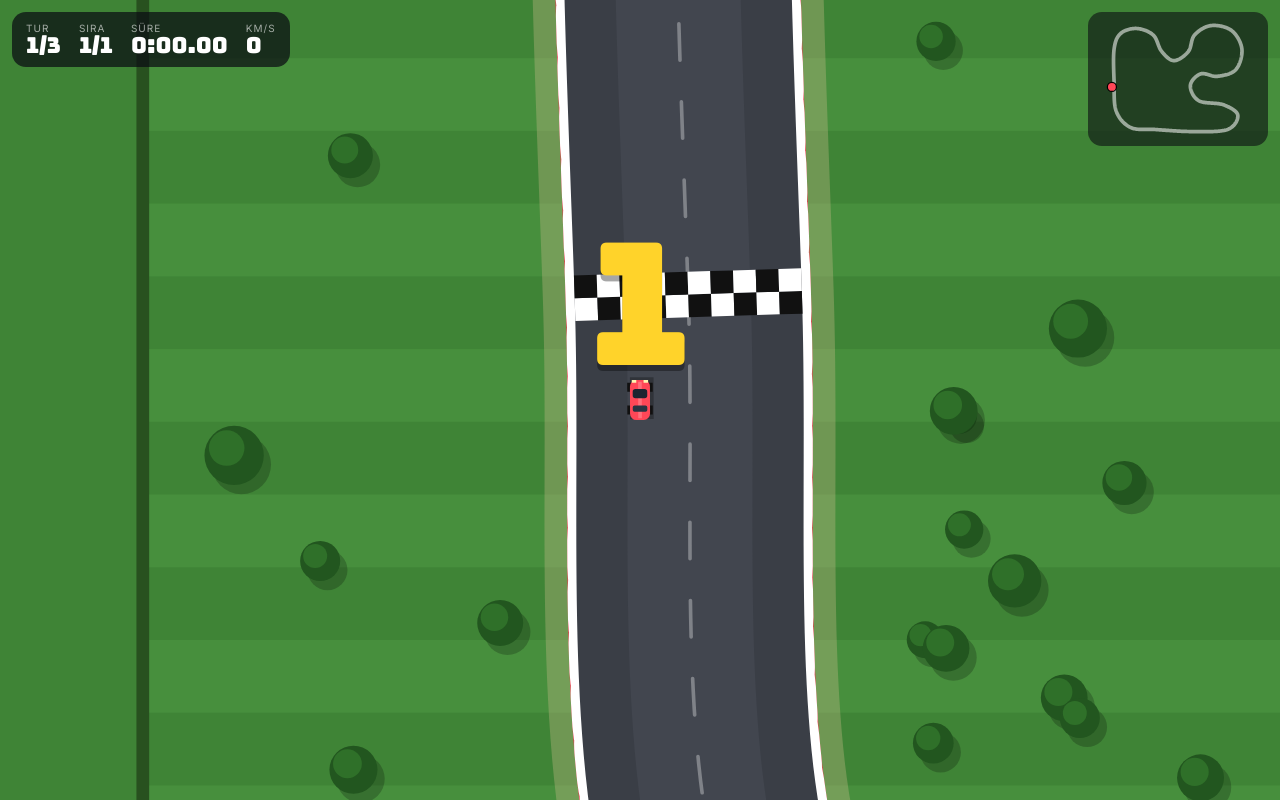
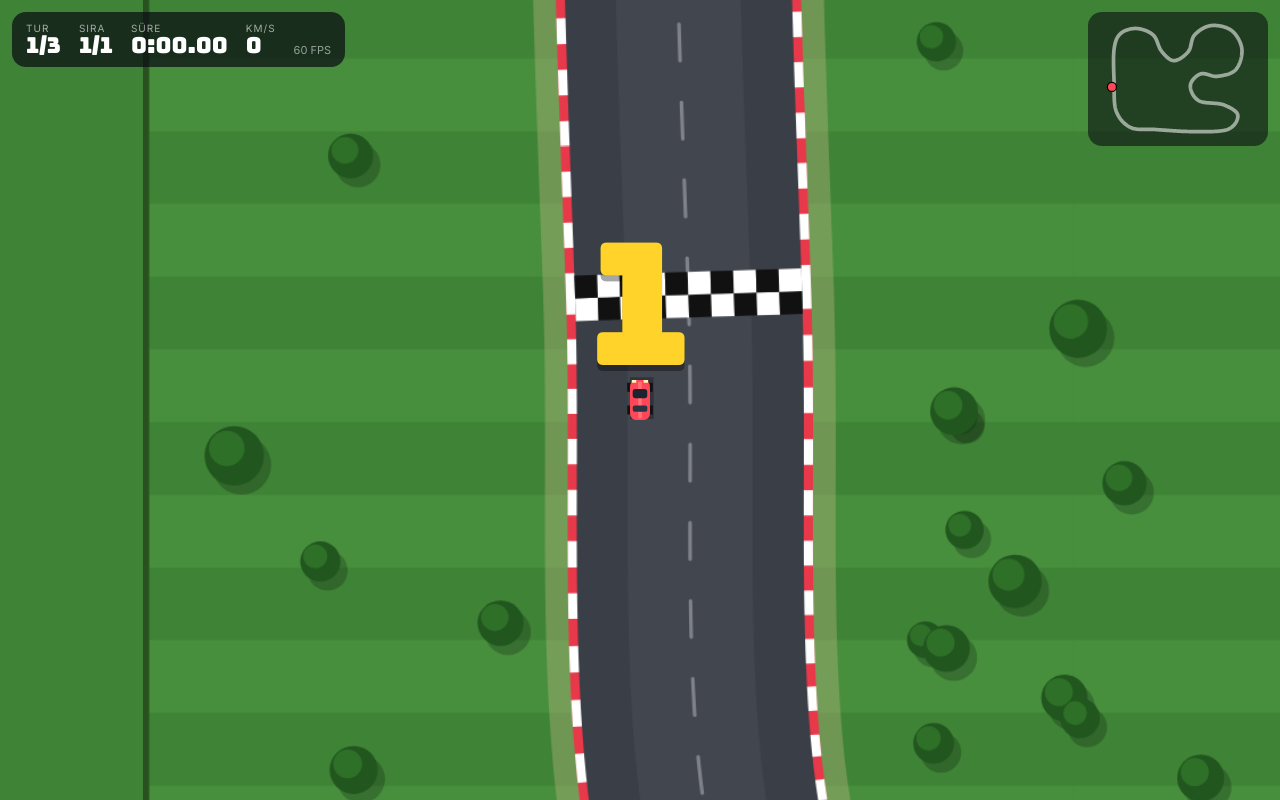
Before and after one commit to 53mehmetozdemir-maker/turbo-pist, a plain HTML site: page index.html in a window 1280 px wide. Both pictures are taken after a click on the button "Tek Başına Antrenman". Drawn offline with Linux system fonts and the light colour scheme.

Commit message:
Oyundaki kasmayı azalt: ağ senkronu, tahminli rakip hareketi, önbellekli çizim
- Ağ: saniyede 30 güncelleme, sırasız/kayıplı kanal + sıra numarası,
  0.5 sn'de bir tam durum gönderimi, ping ölçümü
- Rakip arabası: son hız ve yöne göre konum tahmini (titreme yok)
- Çizim: sabit pist bir kez parçalara çizilip önbelleğe alınıyor
- Fizik: sabit adımlı güncelleme (düşük FPS'te ağır çekim yok)
- HUD'a FPS / ping göstergesi, bordür çizgileri düzeltildi

Co-Authored-By: Claude Opus 5.5 <noreply@anthropic.com>
Claude-Session: https://claude.ai/code/session_01VTk6rR4npkuS4nXvnJDbGn

```diff
--- a/index.html
+++ b/index.html
@@ -62,6 +62,7 @@ kbd{font:600 12px Inter;background:rgba(255,255,255,.12);border-radius:6px;paddi
     <div><div class="hl">Sıra</div><div class="hv" id="hPos">1/1</div></div>
     <div><div class="hl">Süre</div><div class="hv" id="hTime">0:00.00</div></div>
     <div><div class="hl">km/s</div><div class="hv" id="hSpd">0</div></div>
+    <div style="align-self:flex-end;font-size:11px;opacity:.55;white-space:nowrap" id="hNet"></div>
   </div>
   <canvas id="mini" width="180" height="134"></canvas>
 </div>
@@ -143,6 +144,7 @@ const TP=[]; { const SP=20; let acc=0; TP.push({x:raw[0][0],y:raw[0][1]});
 const N=TP.length;
 const trackPath=new Path2D(); trackPath.moveTo(TP[0].x,TP[0].y); for(const p of TP) trackPath.lineTo(p.x,p.y); trackPath.closePath();
 function nearest(x,y){ let bi=0,bd=1e18; for(let i=0;i<N;i++){ const dx=TP[i].x-x, dy=TP[i].y-y, d=dx*dx+dy*dy; if(d<bd){bd=d;bi=i;} } return {i:bi,d:Math.sqrt(bd)}; }
+function nearestNear(x,y,hint){ let bi=hint,bd=1e18; for(let k=-30;k<=30;k++){ const i=(hint+k+N)%N, dx=TP[i].x-x, dy=TP[i].y-y, d=dx*dx+dy*dy; if(d<bd){bd=d;bi=i;} } const r={i:bi,d:Math.sqrt(bd)}; return r.d>W*1.5 ? nearest(x,y) : r; }
 function tangentAt(i){ const a=TP[(i-1+N)%N], b=TP[(i+1)%N]; return Math.atan2(b.y-a.y,b.x-a.x); }
 
 // scenery
@@ -153,7 +155,7 @@ const tires=[]; for(let i=0;i<N;i+=9){ const a=tangentAt(i), nx=-Math.sin(a), ny
 // ---------- canvas ----------
 const cv=$('c'), ctx=cv.getContext('2d');
 let cw=0,ch=0,dpr=1;
-function resize(){ dpr=Math.min(window.devicePixelRatio||1,2); cw=innerWidth; ch=innerHeight; cv.width=Math.round(cw*dpr); cv.height=Math.round(ch*dpr); }
+function resize(){ dpr=Math.min(window.devicePixelRatio||1,1.5); cw=innerWidth; ch=innerHeight; cv.width=Math.round(cw*dpr); cv.height=Math.round(ch*dpr); }
 addEventListener('resize',resize); resize();
 const mini=$('mini'), mctx=mini.getContext('2d');
 
@@ -203,22 +205,27 @@ function setPres(patch){
   if(net.isHost){ net.map[net.myId]={...net.mine}; net.dirty=true; }
   else merge(net.pending,patch);
 }
+let netTick=0, netSeq=0, lastHostSeq=-1;
 setInterval(()=>{
   if(!net.peer) return;
+  netTick++;
+  const full = netTick%15===0;            // every 0.5 s resend everything (packets may drop)
   if(net.isHost){
-    if(!net.dirty) return; net.dirty=false;
+    if(!net.dirty && !full) return; net.dirty=false;
     rebuildPeers();
-    const msg={t:'m',m:net.map};
+    const msg={t:'m',s:++netSeq,m:net.map};
     for(const c of net.conns.values()) if(c.open) { try{ c.send(msg); }catch(e){} }
-  } else if(net.hostConn && net.hostConn.open && Object.keys(net.pending).length){
-    try{ net.hostConn.send({t:'p',d:net.pending}); }catch(e){} net.pending={};
+  } else if(net.hostConn && net.hostConn.open){
+    if(full){ try{ net.hostConn.send({t:'p',s:++netSeq,d:net.mine}); net.hostConn.send({t:'ping',c:performance.now()}); }catch(e){} net.pending={}; }
+    else if(Object.keys(net.pending).length){ try{ net.hostConn.send({t:'p',s:++netSeq,d:net.pending}); }catch(e){} net.pending={}; }
   }
-},50);
+},33);
 
 function hostSetup(c){
   if(net.conns.size>=7){ c.on('open',()=>c.close()); return; }
   net.conns.set(c.peer,c);
-  c.on('data',d=>{ if(d && d.t==='p' && d.d && typeof d.d==='object'){ net.map[c.peer]=merge(net.map[c.peer]||{},d.d); net.dirty=true; } });
+  let lastSeq=-1;
+  c.on('data',d=>{ if(d && d.t==='ping'){ try{ c.send({t:'pong',c:d.c}); }catch(e){} return; } if(d && d.t==='p' && d.d && typeof d.d==='object'){ if(typeof d.s==='number'){ if(d.s<=lastSeq) return; lastSeq=d.s; } net.map[c.peer]=merge(net.map[c.peer]||{},d.d); net.dirty=true; } });
   const gone=()=>{ net.conns.delete(c.peer); delete net.map[c.peer]; net.dirty=true; };
   c.on('close',gone); c.on('error',gone);
   c.on('open',()=>{ net.dirty=true; });
@@ -238,9 +245,9 @@ function becomeClient(hostId){
     const to=setTimeout(()=>fail({type:'zaman aşımı'}),15000);
     p.on('error',e=>{ if(!done) fail(e); else toast('Bağlantı sorunu: '+e.type); });
     p.on('open',id=>{
-      const c=p.connect(hostId,{serialization:'json'});
+      const c=p.connect(hostId,{serialization:'json',reliable:false}); lastHostSeq=-1;
       c.on('open',()=>{ clearTimeout(to); done=true; net.peer=p; net.isHost=false; net.myId=id; net.hostConn=c; res('client'); });
-      c.on('data',d=>{ if(d && d.t==='m' && d.m && typeof d.m==='object'){ net.map=d.m; rebuildPeers(); } });
+      c.on('data',d=>{ if(d && d.t==='pong' && typeof d.c==='number'){ ping=Math.round(performance.now()-d.c); return; } if(d && d.t==='m' && d.m && typeof d.m==='object'){ if(typeof d.s==='number'){ if(d.s<=lastHostSeq) return; lastHostSeq=d.s; } net.map=d.m; if(net.mine && net.myId) net.map[net.myId]=Object.assign({},net.map[net.myId],net.mine); rebuildPeers(); } });
       c.on('close',()=>{ if(net.hostConn===c){ toast('Oda kurucusu ayrıldı',4000); leaveRoom(); } });
       c.on('error',()=>{});
     });
@@ -319,7 +326,7 @@ function onPeersChanged(ch){
       alive.add(p.peer);
       let r=remotes.get(p.peer);
       if(!r){ r={x:pr.x,y:pr.y,a:pr.a||0}; remotes.set(p.peer,r); }
-      r.tx=pr.x; r.ty=pr.y; r.ta=pr.a||0; r.v=pr.v||0; r.name=safeName(pr.name); r.color=safeColor(pr.color);
+      if(r.tx!==pr.x||r.ty!==pr.y||r.ta!==(pr.a||0)) r.t=performance.now(); r.tx=pr.x; r.ty=pr.y; r.ta=pr.a||0; r.v=pr.v||0; r.name=safeName(pr.name); r.color=safeColor(pr.color);
       r.lap=pr.lap|0; r.cp=pr.cp|0; r.idx=pr.idx|0; r.fin=!!pr.fin; r.ft=+pr.ft||0;
     }
     for(const k of [...remotes.keys()]) if(!alive.has(k)) remotes.delete(k);
@@ -347,7 +354,7 @@ function handleRace(r){
 
 // ---------- race ----------
 function startRace(r){
-  raceId=r.id; racers=r.p.slice(0,8); remotes.clear(); skids.length=0;
+  raceId=r.id; racers=r.p.slice(0,8); remotes.clear(); skids.length=0; tiles.clear();
   const slot=Math.max(0,racers.indexOf(myPeer));
   const row=Math.floor(slot/2), col=slot%2;
   const gi=(N-6-row*4+N)%N; const p=TP[gi]; const a=tangentAt(gi);
@@ -385,7 +392,7 @@ function progOf(lap,cp,idx){ return lap*N + ((cp===0 && idx>N/2) ? idx-N : idx);
 function update(dt){
   const racing = mode==='race' && !me.fin;
   const inp = racing ? input() : {gas:false,brake:me.fin,steer:0};
-  const nr0 = nearest(me.x,me.y); me.off = nr0.d > W/2+6;
+  const nr0 = nearestNear(me.x,me.y,me.idx); me.off = nr0.d > W/2+6;
   if(mode==='race'||mode==='countdown'){
     if(mode==='race'){
       if(inp.gas) me.v += 620*dt;
@@ -407,11 +414,11 @@ function update(dt){
       // skid marks
       if(Math.abs(inp.steer)>0 && sp>540 && !me.off){
         const c=Math.cos(me.a), s=Math.sin(me.a);
-        for(const side of [-1,1]) skids.push({x:me.x-c*15 - s*side*10, y:me.y-s*15 + c*side*10, a:me.a});
+        for(const side of [-1,1]){ const sk={x:me.x-c*15 - s*side*10, y:me.y-s*15 + c*side*10}; skids.push(sk); paintSkid(sk); }
         if(skids.length>2400) skids.splice(0,skids.length-2400);
       }
       // lap logic
-      const ni=nearest(me.x,me.y).i;
+      const ni=nearestNear(me.x,me.y,me.idx).i;
       me.prevIdx=me.idx; me.idx=ni;
       if(!me.fin){
         if(me.cp<3){ const lo=Math.floor((me.cp+1)*N/4); if(ni>=lo && ni<lo+Math.floor(N*0.12)) me.cp++; }
@@ -425,10 +432,13 @@ function update(dt){
     if(online) setPres({x:Math.round(me.x), y:Math.round(me.y), a:+me.a.toFixed(3), v:Math.round(me.v), lap:me.lap, cp:me.cp, idx:me.idx, fin:me.fin, ft:Math.round(me.ft)});
   }
   // remote smoothing
-  const k=1-Math.exp(-14*dt);
+  const k=1-Math.exp(-18*dt), now=performance.now();
   for(const r of remotes.values()){
     if(typeof r.tx!=='number') continue;
-    r.x+=(r.tx-r.x)*k; r.y+=(r.ty-r.y)*k;
+    const age=Math.min(0.25,(now-(r.t||now))/1000);       // predict where they are now
+    const px=r.tx+Math.cos(r.ta)*r.v*age, py=r.ty+Math.sin(r.ta)*r.v*age;
+    if(Math.hypot(px-r.x,py-r.y)>400){ r.x=px; r.y=py; }  // too far: snap
+    r.x+=(px-r.x)*k; r.y+=(py-r.y)*k;
     let da=r.ta-r.a; while(da>Math.PI) da-=2*Math.PI; while(da<-Math.PI) da+=2*Math.PI; r.a+=da*k;
   }
 }
@@ -484,8 +494,52 @@ function drawCar(x,y,a,color,label,isMe){
 }
 function roundRect(x,y,w,h,r){ ctx.beginPath(); ctx.moveTo(x+r,y); ctx.arcTo(x+w,y,x+w,y+h,r); ctx.arcTo(x+w,y+h,x,y+h,r); ctx.arcTo(x,y+h,x,y,r); ctx.arcTo(x,y,x+w,y,r); ctx.closePath(); }
 
+// --- static world is drawn once into tiles, then just copied each frame ---
+const TILE=512, tiles=new Map(); let tileScale=1;
+function tileScaleFor(){ return Math.max(0.6,Math.min(1,dpr*0.8)); }
+const TCOLS=Math.ceil(WORLD.w/TILE), TROWS=Math.ceil(WORLD.h/TILE);
+function prewarm(budget){ let made=0; for(let y=0;y<TROWS&&made<budget;y++) for(let x=0;x<TCOLS&&made<budget;x++) if(!tiles.has(x+','+y)){ getTile(x,y); made++; } return made; }
+function drawWorld(g,x0,y0,x1,y1){
+  g.fillStyle='#3f8436'; g.fillRect(x0,y0,x1-x0,y1-y0);
+  g.fillStyle='#478f3d'; for(let y=Math.floor(y0/160)*160;y<y1;y+=160) g.fillRect(x0,y,x1-x0,80);
+  g.strokeStyle='#28511f'; g.lineWidth=14; g.strokeRect(0,0,WORLD.w,WORLD.h);
+  g.lineJoin='round'; g.lineCap='round';
+  g.strokeStyle='rgba(201,185,138,.35)'; g.lineWidth=W+70; g.stroke(trackPath);
+  g.strokeStyle='#e8394b'; g.lineWidth=W+20; g.stroke(trackPath);
+  g.lineCap='butt'; g.setLineDash([28,28]); g.strokeStyle='#fff'; g.stroke(trackPath); g.setLineDash([]); g.lineCap='round';
+  g.strokeStyle='#3a3e46'; g.lineWidth=W; g.stroke(trackPath);
+  g.strokeStyle='#42464f'; g.lineWidth=W*0.55; g.stroke(trackPath);
+  g.setLineDash([40,46]); g.strokeStyle='rgba(255,255,255,.32)'; g.lineWidth=4; g.stroke(trackPath); g.setLineDash([]);
+  { const a=tangentAt(0), p=TP[0], nx=-Math.sin(a), ny=Math.cos(a), tx2=Math.cos(a), ty2=Math.sin(a), sq=W/10;
+    for(let i=0;i<10;i++) for(let j=0;j<2;j++){ g.fillStyle=((i+j)%2)?'#111':'#fff'; const ox=(i-5)*sq, oy=(j-1)*sq;
+      g.beginPath(); const bx=p.x+nx*ox+tx2*oy, by=p.y+ny*ox+ty2*oy; g.moveTo(bx,by); g.lineTo(bx+nx*sq,by+ny*sq); g.lineTo(bx+nx*sq+tx2*sq,by+ny*sq+ty2*sq); g.lineTo(bx+tx2*sq,by+ty2*sq); g.fill(); } }
+  g.fillStyle='rgba(18,18,20,.32)';
+  for(const sk of skids) if(sk.x>x0-6&&sk.x<x1+6&&sk.y>y0-6&&sk.y<y1+6) g.fillRect(sk.x-3,sk.y-3,6,6);
+  const inb=(o,m)=>o.x>x0-m&&o.x<x1+m&&o.y>y0-m&&o.y<y1+m;
+  for(const t of tires) if(inb(t,20)){ g.fillStyle='#1a1a1a'; g.beginPath(); g.arc(t.x,t.y,13,0,7); g.fill(); g.fillStyle='#ddd'; g.beginPath(); g.arc(t.x,t.y,5,0,7); g.fill(); }
+  for(const t of trees) if(inb(t,t.r+14)){ g.fillStyle='rgba(0,0,0,.22)'; g.beginPath(); g.arc(t.x+8,t.y+10,t.r,0,7); g.fill(); g.fillStyle='#22561f'; g.beginPath(); g.arc(t.x,t.y,t.r,0,7); g.fill(); g.fillStyle='#2f7029'; g.beginPath(); g.arc(t.x-t.r*.25,t.y-t.r*.25,t.r*.6,0,7); g.fill(); }
+}
+function getTile(tx,ty){
+  const key=tx+','+ty; let t=tiles.get(key);
+  if(t){ tiles.delete(key); tiles.set(key,t); return t; }   // LRU touch
+  const c=document.createElement('canvas'); const px=Math.ceil(TILE*tileScale); c.width=px; c.height=px;
+  const g=c.getContext('2d'); g.setTransform(tileScale,0,0,tileScale,-tx*TILE*tileScale,-ty*TILE*tileScale);
+  drawWorld(g,tx*TILE,ty*TILE,(tx+1)*TILE,(ty+1)*TILE);
+  t={c,g}; tiles.set(key,t);
+  while(tiles.size>TCOLS*TROWS+4) tiles.delete(tiles.keys().next().value);
+  return t;
+}
+function paintSkid(sk){
+  const tx=Math.floor(sk.x/TILE), ty=Math.floor(sk.y/TILE);
+  for(let dx=-1;dx<=1;dx++) for(let dy=-1;dy<=1;dy++){
+    const t=tiles.get((tx+dx)+','+(ty+dy)); if(!t) continue;
+    const x0=(tx+dx)*TILE, y0=(ty+dy)*TILE; if(sk.x<x0-6||sk.x>x0+TILE+6||sk.y<y0-6||sk.y>y0+TILE+6) continue;
+    t.g.fillStyle='rgba(18,18,20,.32)'; t.g.fillRect(sk.x-3,sk.y-3,6,6);
+  }
+}
 let cam={x:TP[0].x,y:TP[0].y,z:1};
 function render(){
+  const ts=tileScaleFor(); if(ts!==tileScale){ tileScale=ts; tiles.clear(); }
   let tx,ty,tz=Math.max(0.42,Math.min(1,Math.min(cw,ch)/880));
   if(mode==='race'||mode==='countdown'){ tx=me.x+Math.cos(me.a)*me.v*0.25; ty=me.y+Math.sin(me.a)*me.v*0.25; tz*=1-0.18*Math.abs(me.v)/MAXV; }
   else { const i=((Math.floor(attractT)%N)+N)%N; tx=TP[i].x; ty=TP[i].y; tz*=0.8; }
@@ -494,28 +548,10 @@ function render(){
   ctx.fillStyle='#3f8436'; ctx.fillRect(0,0,cv.width,cv.height);
   const z=cam.z*dpr;
   ctx.setTransform(z,0,0,z,cv.width/2-cam.x*z,cv.height/2-cam.y*z);
-  // grass stripes
-  ctx.fillStyle='#478f3d'; for(let y=0;y<WORLD.h;y+=160) ctx.fillRect(0,y,WORLD.w,80);
-  ctx.strokeStyle='#28511f'; ctx.lineWidth=14; ctx.strokeRect(0,0,WORLD.w,WORLD.h);
-  ctx.lineJoin='round'; ctx.lineCap='round';
-  // runoff
-  ctx.strokeStyle='#c9b98a'; ctx.lineWidth=W+70; ctx.globalAlpha=.35; ctx.stroke(trackPath); ctx.globalAlpha=1;
-  // kerbs
-  ctx.strokeStyle='#e8394b'; ctx.lineWidth=W+20; ctx.stroke(trackPath);
-  ctx.setLineDash([28,28]); ctx.strokeStyle='#fff'; ctx.stroke(trackPath); ctx.setLineDash([]);
-  // asphalt
-  ctx.strokeStyle='#3a3e46'; ctx.lineWidth=W; ctx.stroke(trackPath);
-  ctx.strokeStyle='#42464f'; ctx.lineWidth=W*0.55; ctx.stroke(trackPath);
-  ctx.setLineDash([40,46]); ctx.strokeStyle='rgba(255,255,255,.32)'; ctx.lineWidth=4; ctx.stroke(trackPath); ctx.setLineDash([]);
-  // start line
-  { const a=tangentAt(0), p=TP[0], nx=-Math.sin(a), ny=Math.cos(a), tx2=Math.cos(a), ty2=Math.sin(a), sq=W/10;
-    for(let i=0;i<10;i++) for(let j=0;j<2;j++){ ctx.fillStyle=((i+j)%2)?'#111':'#fff'; const ox=(i-5)*sq, oy=(j-1)*sq;
-      ctx.beginPath(); const bx=p.x+nx*ox+tx2*oy, by=p.y+ny*ox+ty2*oy; ctx.moveTo(bx,by); ctx.lineTo(bx+nx*sq,by+ny*sq); ctx.lineTo(bx+nx*sq+tx2*sq,by+ny*sq+ty2*sq); ctx.lineTo(bx+tx2*sq,by+ty2*sq); ctx.fill(); } }
-  // skids
-  ctx.fillStyle='rgba(18,18,20,.32)'; for(const s of skids) ctx.fillRect(s.x-3,s.y-3,6,6);
-  // tires & trees
-  for(const t of tires){ ctx.fillStyle='#1a1a1a'; ctx.beginPath(); ctx.arc(t.x,t.y,13,0,7); ctx.fill(); ctx.fillStyle='#ddd'; ctx.beginPath(); ctx.arc(t.x,t.y,5,0,7); ctx.fill(); }
-  for(const t of trees){ ctx.fillStyle='rgba(0,0,0,.22)'; ctx.beginPath(); ctx.arc(t.x+8,t.y+10,t.r,0,7); ctx.fill(); ctx.fillStyle='#22561f'; ctx.beginPath(); ctx.arc(t.x,t.y,t.r,0,7); ctx.fill(); ctx.fillStyle='#2f7029'; ctx.beginPath(); ctx.arc(t.x-t.r*.25,t.y-t.r*.25,t.r*.6,0,7); ctx.fill(); }
+  const hw=cv.width/2/z, hh=cv.height/2/z;
+  const tx0=Math.max(0,Math.floor((cam.x-hw)/TILE)), tx1=Math.min(Math.ceil(WORLD.w/TILE)-1,Math.floor((cam.x+hw)/TILE));
+  const ty0=Math.max(0,Math.floor((cam.y-hh)/TILE)), ty1=Math.min(Math.ceil(WORLD.h/TILE)-1,Math.floor((cam.y+hh)/TILE));
+  for(let x=tx0;x<=tx1;x++) for(let y=ty0;y<=ty1;y++) ctx.drawImage(getTile(x,y).c,x*TILE,y*TILE,TILE+1,TILE+1);
   // cars
   if(mode==='race'||mode==='countdown'){
     for(const r of remotes.values()) drawCar(r.x,r.y,r.a,r.color,r.name,false);
@@ -527,18 +563,20 @@ function render(){
 }
 function renderMini(){
   const sx=mini.width/WORLD.w, sy=mini.height/WORLD.h, s=Math.min(sx,sy);
-  mctx.clearRect(0,0,mini.width,mini.height);
+  if(!renderMini.bg){ const b=document.createElement('canvas'); b.width=mini.width; b.height=mini.height; const g=b.getContext('2d');
+    g.translate((mini.width-WORLD.w*s)/2,(mini.height-WORLD.h*s)/2); g.scale(s,s); g.strokeStyle='rgba(255,255,255,.55)'; g.lineWidth=90; g.lineJoin='round'; g.stroke(trackPath); renderMini.bg=b; }
+  mctx.clearRect(0,0,mini.width,mini.height); mctx.drawImage(renderMini.bg,0,0);
   mctx.save(); mctx.translate((mini.width-WORLD.w*s)/2,(mini.height-WORLD.h*s)/2); mctx.scale(s,s);
-  mctx.strokeStyle='rgba(255,255,255,.55)'; mctx.lineWidth=90; mctx.lineJoin='round'; mctx.stroke(trackPath);
   for(const r of remotes.values()){ mctx.fillStyle=r.color; mctx.beginPath(); mctx.arc(r.x,r.y,90,0,7); mctx.fill(); }
   mctx.fillStyle=myColor; mctx.strokeStyle='#000'; mctx.lineWidth=30; mctx.beginPath(); mctx.arc(me.x,me.y,110,0,7); mctx.fill(); mctx.stroke();
   mctx.restore();
 }
 
 // ---------- loop ----------
-let last=performance.now();
+let last=performance.now(), frameNo=0, fps=0, fpsN=0, fpsT=performance.now(), ping=null; const _txt={};
+function setText(id,v){ v=String(v); if(_txt[id]!==v){ _txt[id]=v; $(id).textContent=v; } }
 function frame(t){
-  const dt=Math.max(0,Math.min(0.033,(t-last)/1000)); last=t;
+  const fdt=Math.max(0,Math.min(0.1,(t-last)/1000)); last=t; const dt=Math.min(0.033,fdt);
   attractT+=dt*22;
   if(mode==='countdown'){
     const left=3-(t-countStart)/1000;
@@ -547,15 +585,18 @@ function frame(t){
     if(left<=0){ mode='race'; raceStart=t; $('count').textContent='BAŞLA!'; $('count').style.color='#2ed573'; setTimeout(()=>{ if($('count').textContent==='BAŞLA!') $('count').textContent=''; },800); }
   }
   if(mode==='race' && !me.fin) elapsed=t-raceStart;
-  update(dt);
+  const steps=Math.max(1,Math.ceil(fdt/(1/60))); for(let i=0;i<steps;i++) update(fdt/steps);
   render();
+  prewarm(mode==='race'?1:3);
+  fpsN++; if(t-fpsT>1000){ fps=Math.round(fpsN*1000/(t-fpsT)); fpsN=0; fpsT=t; }
   if(mode==='race'||mode==='countdown'){
     const st=standings(); const pos=st.findIndex(x=>x.me)+1;
-    $('hLap').textContent=Math.min(me.lap+1,LAPS)+'/'+LAPS;
-    $('hPos').textContent=pos+'/'+st.length;
-    $('hTime').textContent=fmt(me.fin?me.ft:elapsed);
-    $('hSpd').textContent=Math.round(Math.abs(me.v)*0.32);
-    renderMini();
+    setText('hLap',Math.min(me.lap+1,LAPS)+'/'+LAPS);
+    setText('hPos',pos+'/'+st.length);
+    setText('hTime',fmt(me.fin?me.ft:elapsed));
+    setText('hSpd',Math.round(Math.abs(me.v)*0.32));
+    setText('hNet', fps+' FPS'+(online?(net.isHost?' · oda kurucusu':(ping!=null?' · '+ping+' ms':'')):''));
+    if((frameNo++)%3===0) renderMini();
   }
   requestAnimationFrame(frame);
 }
```
